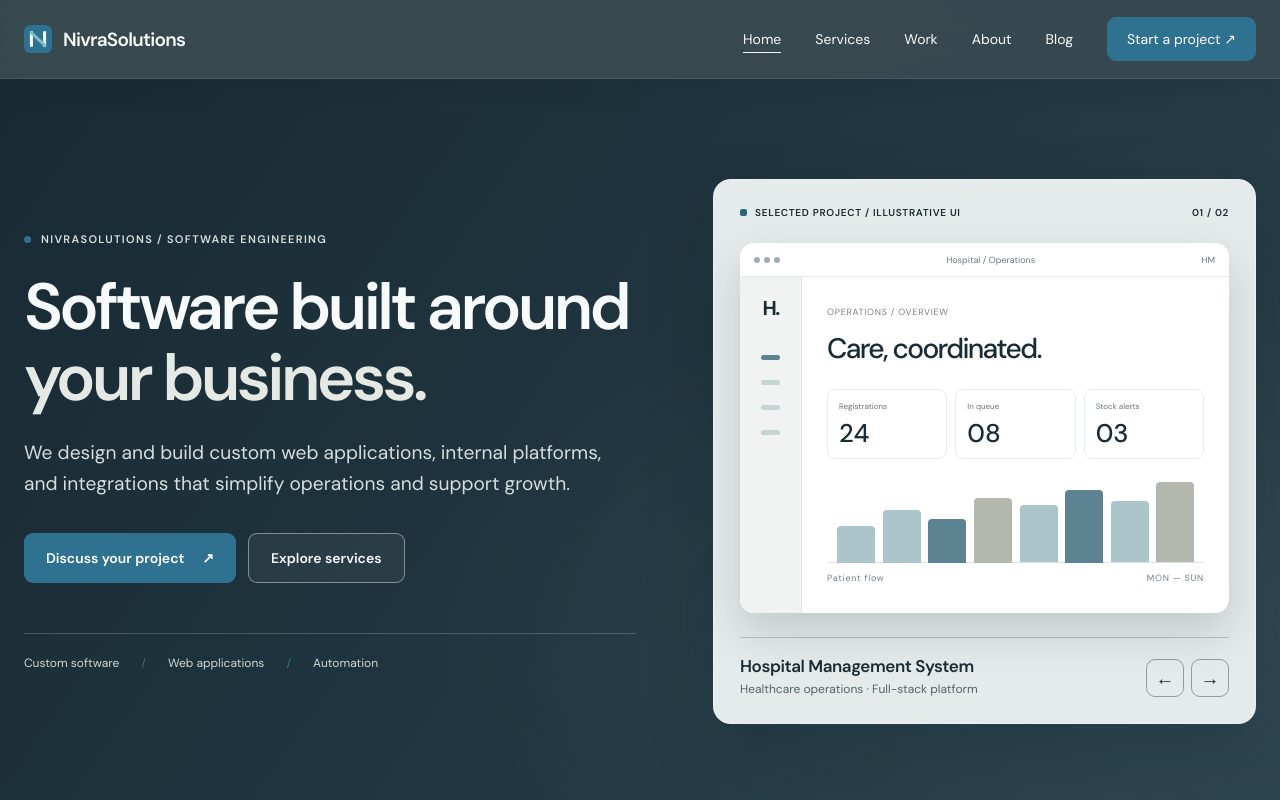
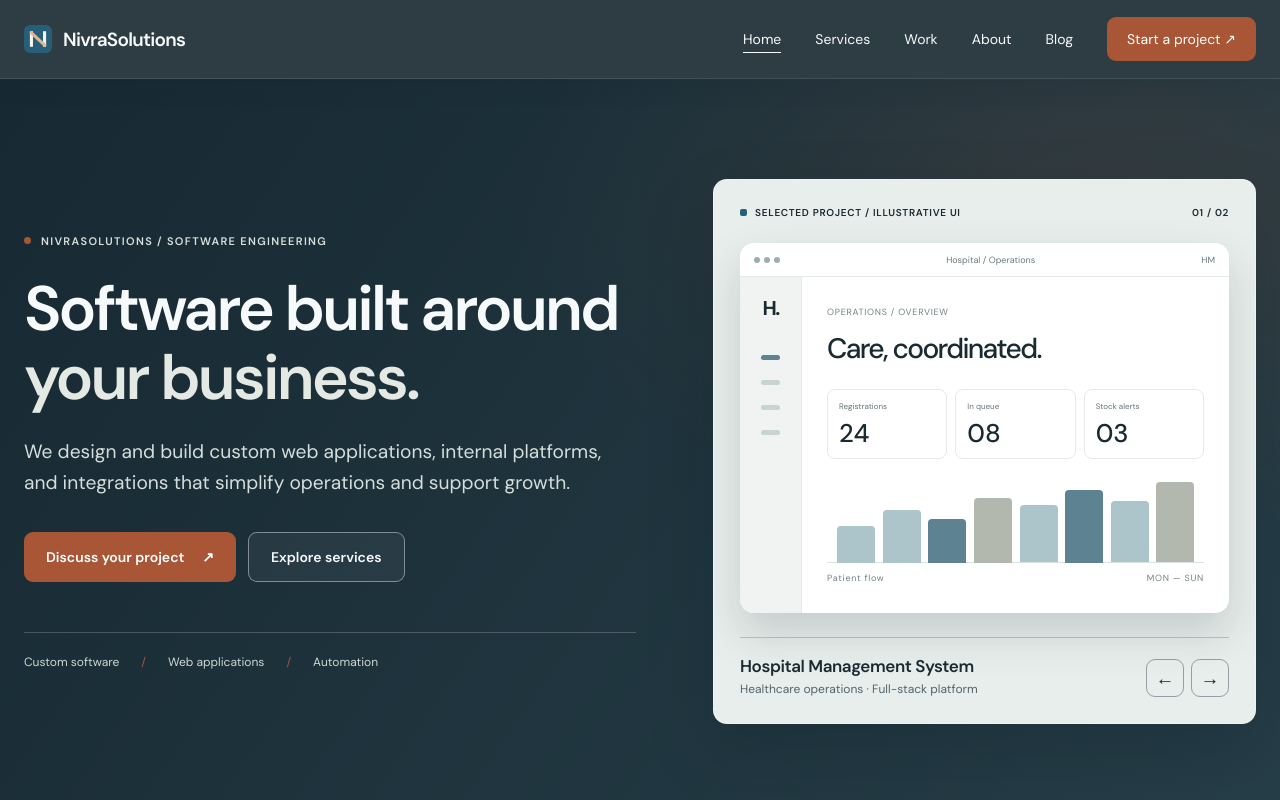
Before and after one commit to ZoxyZee/nivrasolutions, a React (Vite) app: page / in a window 1280 px wide. Shown: the top 800 px of the page. Built offline with nearby package versions, Linux system fonts and the light colour scheme; no server answers.

Commit message:
Refine NivraSolutions visual system

```diff
--- a/index.html
+++ b/index.html
@@ -10,7 +10,7 @@
       name="description"
       content="NivraSolutions builds custom software, web applications, and workflow automation for growing teams."
     />
-    <meta name="theme-color" content="#192b35" />
+    <meta name="theme-color" content="#1a2a31" />
     <link rel="icon" type="image/svg+xml" href="/brand-mark.svg" />
     <link rel="stylesheet" href="/cursor-follow.css" />
     <script defer src="/cursor-follow.js"></script>
--- a/public/blog.css
+++ b/public/blog.css
@@ -1,10 +1,10 @@
 :root {
-  --paper: #f7f5f0;
-  --ink: #192b35;
-  --muted: #637078;
-  --line: #dcded9;
-  --acid: #2b657f;
-  --coral: #2f7190;
+  --paper: #f8f7f3;
+  --ink: #1a2a31;
+  --muted: #56656b;
+  --line: #d8d8d1;
+  --acid: #285f78;
+  --coral: #a95637;
 }
 
 * {
@@ -483,29 +483,14 @@
 }
 
 /* Match the main site's straightforward software-company typography. */
-:root {
-  --paper: #f7f5f0;
-  --ink: #192b35;
-  --muted: #637078;
-  --line: #dcded9;
-  --acid: #2b657f;
-  --coral: #2f7190;
-}
-
 body {
   background-color: var(--paper);
-  background-image:
-    radial-gradient(
-      ellipse at 90% 30%,
-      rgba(114, 142, 151, 0.06),
-      transparent 35%
-    ),
-    linear-gradient(180deg, #fbfaf7 0%, #f3f3ef 56%, #f8f7f3 100%);
+  background-image: none;
 }
 
 .blog-header {
   border-bottom: 1px solid rgba(255, 255, 255, 0.1);
-  background: rgba(23, 42, 52, 0.88);
+  background: rgba(24, 40, 48, 0.92);
   color: #f7fafb;
   -webkit-backdrop-filter: blur(24px) saturate(120%);
   backdrop-filter: blur(24px) saturate(120%);
@@ -524,7 +509,7 @@
 }
 
 .nav-cta:hover {
-  background: #245e7b;
+  background: #8e452d;
 }
 
 .blog-hero {
--- a/public/cursor-follow.css
+++ b/public/cursor-follow.css
@@ -4,7 +4,7 @@
   top: 0;
   left: 0;
   pointer-events: none;
-  color: #2f7190;
+  color: #285f78;
   opacity: 0;
   transition: opacity 180ms ease;
 }
@@ -22,7 +22,7 @@
   inset: 0;
   border: 1px solid currentColor;
   border-radius: 50%;
-  background: rgba(47, 113, 144, 0.045);
+  background: rgba(40, 95, 120, 0.045);
   box-shadow: 0 0 0 1px rgba(255, 255, 255, 0.18);
   content: "";
   transition:
@@ -54,7 +54,7 @@
 .cursor-follow.is-interactive::before {
   transform: scale(1.45);
   border-radius: 32%;
-  background: rgba(47, 113, 144, 0.12);
+  background: rgba(40, 95, 120, 0.12);
 }
 
 .cursor-follow.is-on-dark.is-interactive::before {
--- a/scripts/generate-content.mjs
+++ b/scripts/generate-content.mjs
@@ -127,7 +127,7 @@
 <head>
   <meta charset="UTF-8">
   <meta name="viewport" content="width=device-width, initial-scale=1">
-  <meta name="theme-color" content="#192b35">
+  <meta name="theme-color" content="#1a2a31">
   <link rel="icon" type="image/svg+xml" href="/brand-mark.svg">
   <link rel="stylesheet" href="/cursor-follow.css">
   <script defer src="/cursor-follow.js"></script>
--- a/src/professional.css
+++ b/src/professional.css
@@ -1,30 +1,24 @@
 /* NivraSolutions' product-led visual layer. The base stylesheet retains layout
    and component behavior; this layer gives the site a distinctive B2B finish. */
 :root {
-  --paper: #f7f5f0;
-  --paper2: #eceeea;
-  --ink: #192b35;
-  --muted: #637078;
-  --line: #dcded9;
-  --acid: #2b657f;
-  --coral: #2f7190;
-  --soft-accent: #edf1ef;
-  --radius: 12px;
+  --paper: #f8f7f3;
+  --paper2: #eeebe4;
+  --ink: #1a2a31;
+  --muted: #56656b;
+  --line: #d8d8d1;
+  --acid: #285f78;
+  --coral: #a95637;
+  --soft-accent: #e8eeeb;
+  --radius: 10px;
 }
 
 body {
   background-color: var(--paper);
-  background-image:
-    radial-gradient(
-      ellipse at 90% 30%,
-      rgba(114, 142, 151, 0.06),
-      transparent 35%
-    ),
-    linear-gradient(180deg, #fbfaf7 0%, #f3f3ef 56%, #f8f7f3 100%);
+  background-image: none;
 }
 
 ::selection {
-  background: #d7e5e8;
+  background: #e6d2c4;
   color: var(--ink);
 }
 
@@ -41,7 +35,7 @@
 
 .site-header {
   border-bottom: 1px solid rgba(255, 255, 255, 0.1);
-  background: rgba(23, 42, 52, 0.86);
+  background: rgba(24, 40, 48, 0.9);
   color: #f7fafb;
   -webkit-backdrop-filter: blur(24px) saturate(120%);
   backdrop-filter: blur(24px) saturate(120%);
@@ -54,7 +48,7 @@
 
 .site-header.is-scrolled {
   border-bottom-color: rgba(255, 255, 255, 0.15);
-  background: rgba(23, 42, 52, 0.94);
+  background: rgba(24, 40, 48, 0.96);
   box-shadow: 0 12px 34px rgba(17, 36, 53, 0.17);
 }
 
@@ -103,13 +97,13 @@
 
 .pill:hover,
 .nav-links .pill:hover {
-  background: #245e7b;
+  background: #8e452d;
   color: #ffffff;
   transform: none;
 }
 
 section {
-  padding: 96px 0;
+  padding: 84px 0;
 }
 
 h1,
@@ -162,11 +156,11 @@
   color: #f7fafb;
   background:
     radial-gradient(
-      ellipse at 88% 72%,
-      rgba(119, 145, 153, 0.12),
-      transparent 44%
+      ellipse at 87% 18%,
+      rgba(169, 86, 55, 0.14),
+      transparent 38%
     ),
-    linear-gradient(125deg, #182a34 0%, #29414c 100%);
+    linear-gradient(125deg, #172932 0%, #263e48 100%);
   overflow: hidden;
 }
 
@@ -195,10 +189,10 @@
 .hero h1 {
   max-width: 720px;
   margin: 26px 0 24px;
-  font-size: clamp(52px, 5.1vw, 76px);
-  font-weight: 600;
-  line-height: 1.08;
-  letter-spacing: -0.055em;
+  font-size: clamp(50px, 4.9vw, 70px);
+  font-weight: 600;
+  line-height: 1.1;
+  letter-spacing: -0.045em;
 }
 
 .hero h1 span {
@@ -245,7 +239,7 @@
 }
 
 .button-primary:hover {
-  background: #245e7b;
+  background: #8e452d;
   transform: translateY(-2px);
 }
 
@@ -286,15 +280,15 @@
   min-width: 0;
   padding: 26px;
   border: 1px solid rgba(255, 255, 255, 0.25);
-  border-radius: 18px;
-  background: #e5ebea;
+  border-radius: 14px;
+  background: #e8eeeb;
   overflow: hidden;
   box-shadow: 0 28px 68px rgba(8, 20, 25, 0.17);
   transition: background-color 0.35s ease;
 }
 
 .hero-visual--attendx {
-  background: #ece8e0;
+  background: #ece8df;
 }
 
 .hero-visual--erp {
@@ -482,7 +476,7 @@
 .page-intro h1 {
   max-width: 950px;
   margin: 24px 0 20px;
-  font-size: clamp(44px, 5.2vw, 72px);
+  font-size: clamp(44px, 5vw, 68px);
   font-weight: 600;
   line-height: 1.12;
   letter-spacing: -0.05em;
@@ -503,7 +497,7 @@
 .home-about h2,
 .team-heading h2 {
   max-width: 900px;
-  font-size: clamp(36px, 4vw, 54px);
+  font-size: clamp(34px, 3.7vw, 50px);
   font-weight: 600;
   line-height: 1.15;
   letter-spacing: -0.045em;
@@ -515,7 +509,7 @@
 }
 
 .home-work {
-  background: transparent;
+  background: #f0f2ee;
   border: 0;
   color: var(--ink);
   padding-top: 76px;
@@ -579,8 +573,8 @@
 }
 
 .home-about {
-  padding-top: 58px;
-  padding-bottom: 72px;
+  padding-top: 72px;
+  padding-bottom: 76px;
 }
 
 .home-about > .reveal {
@@ -601,17 +595,17 @@
 
 .project-card {
   border: 1px solid var(--line);
-  border-radius: 16px;
+  border-radius: 12px;
   background-image: none;
-  box-shadow: 0 12px 30px rgba(28, 42, 47, 0.06);
+  box-shadow: 0 12px 28px rgba(28, 42, 47, 0.045);
 }
 
 .hospital .project-card {
-  background-color: #e5ebea;
+  background-color: #e7edea;
 }
 
 .attendx .project-card {
-  background-color: #eee9e1;
+  background-color: #ebe7de;
 }
 
 .erp .project-card {
@@ -619,11 +613,11 @@
 }
 
 .servify .project-card {
-  background-color: #eaeae4;
+  background-color: #f0ede7;
 }
 
 .ats .project-card {
-  background-color: #e1e8e8;
+  background-color: #e2e9ea;
 }
 
 .project-screenshot {
@@ -929,7 +923,7 @@
 }
 
 .service::before {
-  background: #eff1ee;
+  background: #efede7;
 }
 
 @media (hover: hover) and (pointer: fine) {
@@ -960,7 +954,7 @@
 .about-card {
   min-height: 320px;
   border: 0;
-  border-radius: 16px;
+  border-radius: 12px;
   background: var(--ink);
   color: #ffffff;
   box-shadow: none;
@@ -999,8 +993,8 @@
 
 .team-card {
   border: 1px solid var(--line);
-  border-radius: 16px;
-  box-shadow: 0 12px 28px rgba(7, 18, 23, 0.1);
+  border-radius: 12px;
+  box-shadow: 0 10px 26px rgba(7, 18, 23, 0.08);
 }
 
 .team-card:nth-child(2) .team-card-art {
@@ -1023,7 +1017,7 @@
   display: grid;
   width: 56px;
   height: 56px;
-  margin-top: 30px;
+  margin-top: 26px;
   place-items: center;
   border: 1px solid var(--line);
   border-radius: 8px;
@@ -1067,7 +1061,7 @@
 }
 
 .process {
-  background: #eeefeb;
+  background: var(--paper2);
   border-color: var(--line);
 }
 
@@ -1076,7 +1070,7 @@
 }
 
 .page-cta {
-  background: #233b46;
+  background: #223640;
   color: #ffffff;
 }
 
@@ -1100,7 +1094,7 @@
 }
 
 .contact {
-  background: #ecefeb;
+  background: #eeeae2;
   text-align: left;
 }
 
@@ -1316,13 +1310,7 @@
   }
 
   body {
-    background-image:
-      radial-gradient(
-        ellipse at 100% 15%,
-        rgba(114, 142, 151, 0.05),
-        transparent 45%
-      ),
-      linear-gradient(180deg, #fbfaf7 0%, #f3f3ef 100%);
+    background-image: none;
   }
 
   section {
```
Also changed, not shown: public/brand-mark.svg, 1 other file (tests, documents, lock files or other folders).
